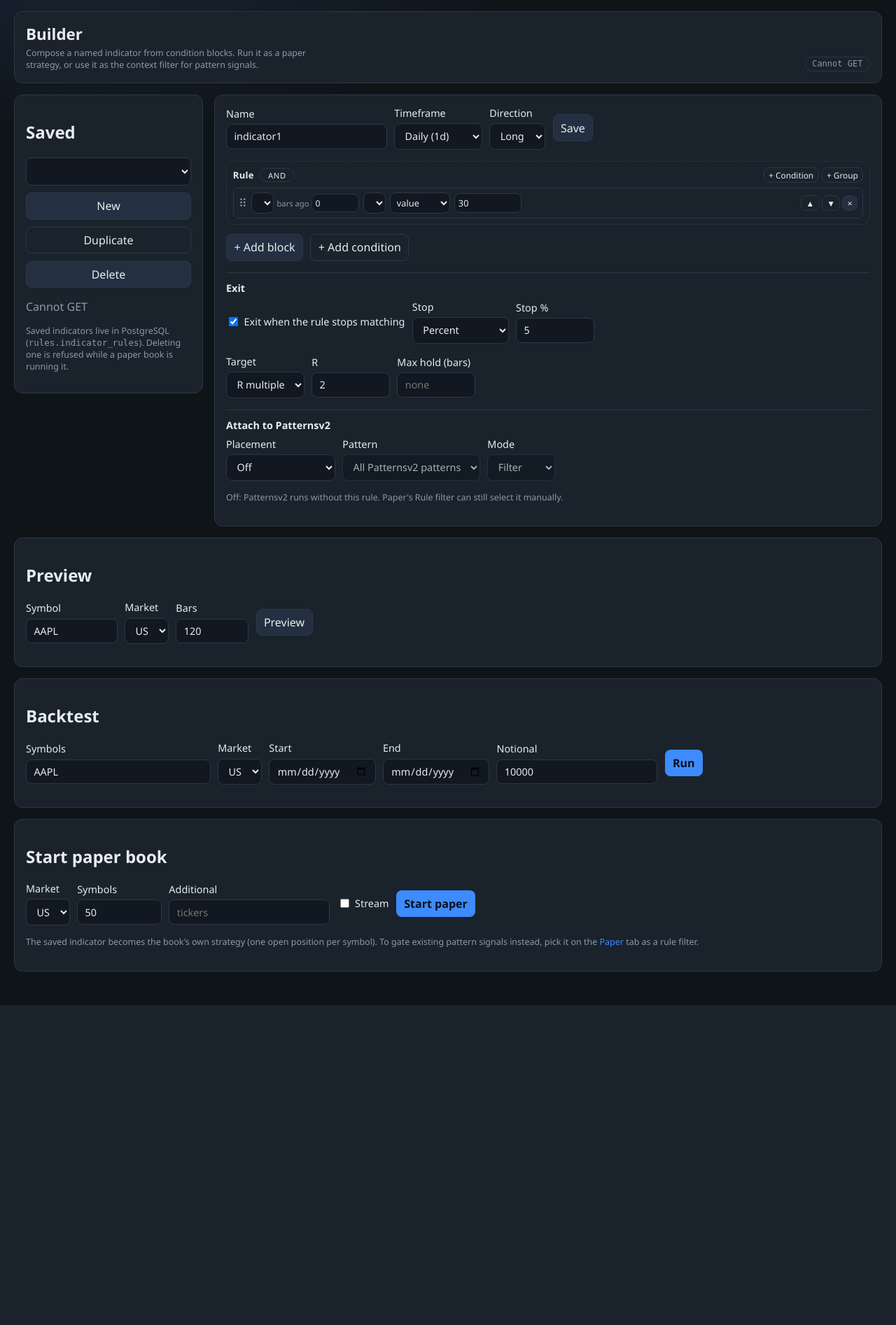
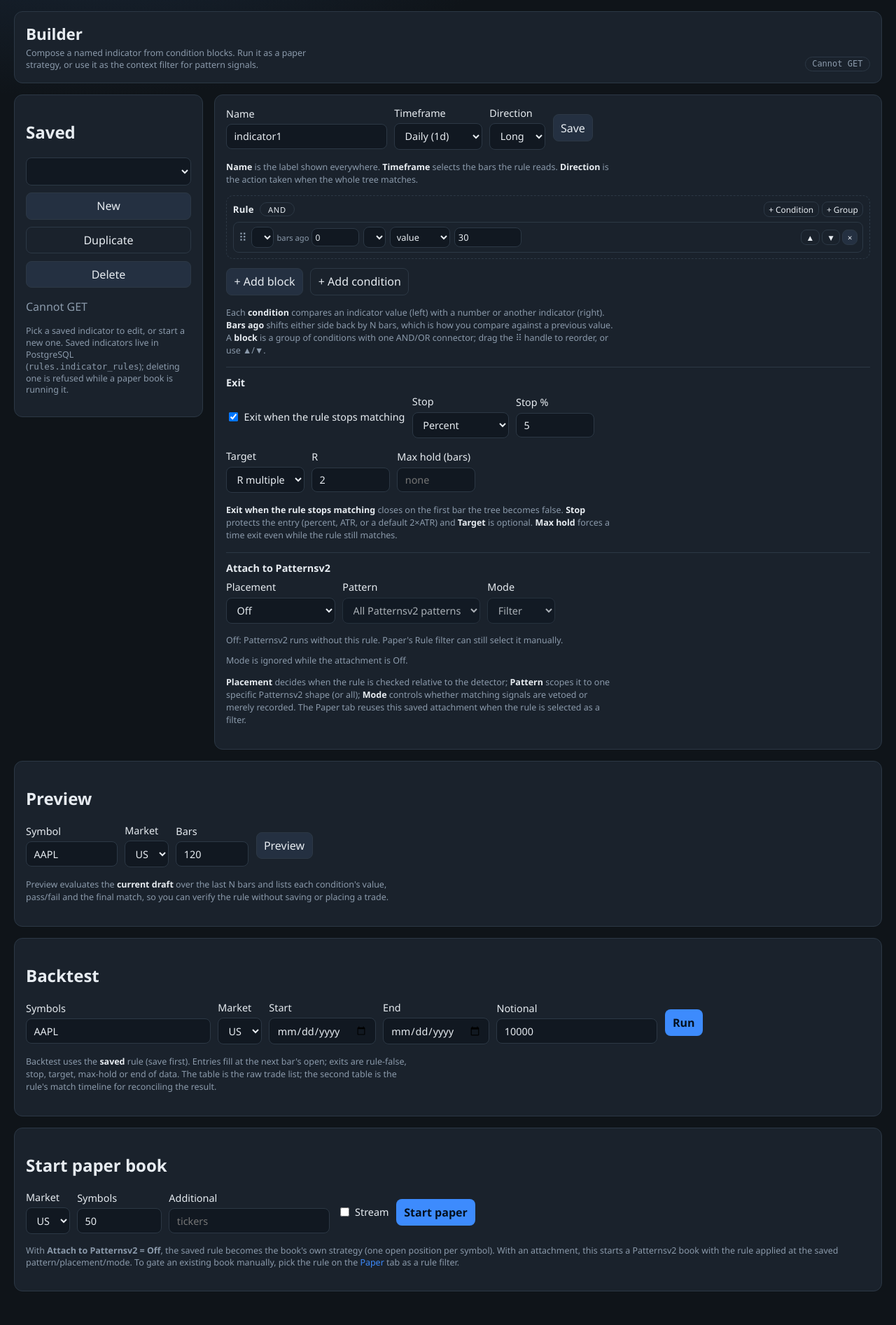
Before and after one commit to edos4/trading, a Python web app: template web/templates/builder.html in a window 1280 px wide. Shown: the whole page at 70% size. Before the commit the page ends 1436 px from the top, so only its background shows below. Run offline with Jinja, Linux system fonts and the light colour scheme; the template is opened without the code that fills it, so the values that code supplies are empty.

Commit message:
feat(web): describe Builder fields inline
Add section help and per-field tooltips across the Builder. The
Patternsv2 attachment now explains Pattern, Placement and Mode in place,
including what Filter and Shadow do and why Before always uses Filter.

```diff
--- a/web/static/app.css
+++ b/web/static/app.css
@@ -998,6 +998,8 @@ img, video, canvas, pre, table { max-width: 100%; }
 .builder-exit h3 { margin: 0 0 0.5rem; font-size: 0.9rem; }
 .builder-attach { border-top: 1px solid var(--border); margin-top: 0.9rem; padding-top: 0.75rem; }
 .builder-attach h3 { margin: 0 0 0.5rem; font-size: 0.9rem; }
+.builder-help { margin: 0.35rem 0 0.65rem; max-width: 78ch; line-height: 1.45; }
+.builder-help strong { color: var(--text); }
 @media (max-width: 900px) {
   .builder-grid { grid-template-columns: 1fr; }
   .builder-saved { position: static; }
--- a/web/static/builder.js
+++ b/web/static/builder.js
@@ -180,11 +180,13 @@
     const actions = el("span", "builder-group-actions");
     const addCondition = el("button", "btn ghost", "+ Condition");
     addCondition.type = "button";
+    addCondition.title = "Add another condition to this block.";
     addCondition.addEventListener("click", () => addConditionTo(group));
     actions.appendChild(addCondition);
     if (depth < MAX_DEPTH - 1) {
       const addGroup = el("button", "btn ghost", "+ Group");
       addGroup.type = "button";
+      addGroup.title = "Add a nested group with its own AND/OR connector.";
       addGroup.addEventListener("click", () => addGroupTo(group));
       actions.appendChild(addGroup);
     }
@@ -231,6 +233,7 @@
     const entry = entryOf(operand.id) || state.catalog[0];
 
     const select = el("select", "builder-indicator");
+    select.title = "Indicator (and output) whose value is compared on the left side.";
     const groups = {};
     state.catalog.forEach((item) => {
       if (!groups[item.group]) {
@@ -272,6 +275,7 @@
         input.max = param.max;
         input.step = param.kind === "int" ? "1" : "0.1";
         input.value = operand.params[param.name] != null ? operand.params[param.name] : param.default;
+        input.title = `${param.label} for ${entry ? entry.label : operand.id}`;
         input.addEventListener("input", () => {
           operand.params[param.name] = Number(input.value);
           summary.textContent = chipText();
@@ -286,6 +290,7 @@
     if (entry && entry.outputs && entry.outputs.length > 1) {
       const wrap = el("label", "builder-param", "output");
       const out = el("select");
+      out.title = "Which output of this indicator to compare.";
       entry.outputs.forEach((name) => {
         const option = el("option", null, name);
         option.value = name;
@@ -307,6 +312,7 @@
     shiftInput.max = "500";
     shiftInput.step = "1";
     shiftInput.value = operand.offset || 0;
+    shiftInput.title = "Compare this value N bars ago (0 = current bar).";
     shiftInput.addEventListener("input", () => {
       operand.offset = Math.max(0, Number(shiftInput.value) || 0);
       markDirty(true);
@@ -326,6 +332,7 @@
     row.appendChild(renderOperand(condition.left));
 
     const operators = el("select", "builder-operator");
+    operators.title = "Comparison: >, >=, <, <=, =, !=, or a crossing event.";
     state.operators.forEach((operator) => {
       const option = el("option", null, operator.label);
       option.value = operator.id;
@@ -339,6 +346,7 @@
     row.appendChild(operators);
 
     const mode = el("select", "builder-right-mode");
+    mode.title = "Compare the left side with a fixed number or another indicator.";
     [["value", "value"], ["indicator", "indicator"]].forEach(([value, label]) => {
       const option = el("option", null, label);
       option.value = value;
@@ -362,6 +370,7 @@
       const input = el("input", "builder-value");
       input.type = "number";
       input.step = "any";
+      input.title = "Fixed number the left side is compared with.";
       input.value = condition.right.value != null ? condition.right.value : 0;
       input.addEventListener("input", () => {
         condition.right.value = Number(input.value);
@@ -527,11 +536,31 @@
     const target = pattern.value === "all"
       ? "Patternsv2"
       : (pattern.selectedOptions[0] ? pattern.selectedOptions[0].textContent : pattern.value);
+    const allPatterns = pattern.value === "all";
     $("builder-attach-hint").textContent = position === "before"
-      ? `Before: ${target} detection is skipped on bars where this rule is false. Filter mode only.`
+      ? (allPatterns
+        ? "Before: Patternsv2 detection is skipped on bars where this rule is false. Filter mode only."
+        : `Before: ${target} signals are dropped on bars where this rule is false; other patterns still run. Filter mode only.`)
       : position === "after"
-        ? `After: ${target} detects first; this rule then filters or shadows its signals.`
+        ? (allPatterns
+          ? "After: every Patternsv2 pattern detects first; this rule then filters or shadows their signals."
+          : `After: ${target} detects first; this rule then filters or shadows its signals.`)
         : "Off: Patternsv2 runs without this rule. Paper's Rule filter can still select it manually.";
+    const modeHint = $("builder-attach-mode-hint");
+    if (modeHint) {
+      if (position === "off") {
+        modeHint.textContent = "Mode is ignored while the attachment is Off.";
+      } else if (before) {
+        modeHint.textContent =
+          "Before placement always uses Filter; there is no signal to shadow yet.";
+      } else if (mode.value === "filter") {
+        modeHint.textContent =
+          "Filter: reject the selected pattern's signals while this rule is false.";
+      } else {
+        modeHint.textContent =
+          "Shadow: never block; record rule_evidence on each signal so you can compare.";
+      }
+    }
   }
 
   function bindExitControls() {
@@ -601,6 +630,7 @@
     });
     $("builder-attach-mode").addEventListener("change", () => {
       state.rule.attachments.patternsv2.mode = $("builder-attach-mode").value;
+      updateAttachmentVisibility();
       markDirty(true);
     });
   }
--- a/web/templates/builder.html
+++ b/web/templates/builder.html
@@ -22,96 +22,160 @@
   <section class="panel builder-saved">
     <h2>Saved</h2>
     <div class="toolbar builder-saved-tools">
-      <select id="builder-saved" aria-label="Saved indicators"></select>
-      <button type="button" class="btn" id="builder-new">New</button>
-      <button type="button" class="btn ghost" id="builder-duplicate">Duplicate</button>
-      <button type="button" class="btn danger" id="builder-delete">Delete</button>
+      <select id="builder-saved" aria-label="Saved indicators"
+              title="Choose a saved indicator to edit."></select>
+      <button type="button" class="btn" id="builder-new"
+              title="Start a new blank indicator (asks before discarding unsaved changes).">New</button>
+      <button type="button" class="btn ghost" id="builder-duplicate"
+              title="Copy the current rule under a new name; save it to keep.">Duplicate</button>
+      <button type="button" class="btn danger" id="builder-delete"
+              title="Delete the selected saved indicator. Refused while a paper book is using it.">Delete</button>
     </div>
     <p id="builder-list-status" class="status"></p>
     <p class="muted small">
-      Saved indicators live in PostgreSQL (<code>rules.indicator_rules</code>).
-      Deleting one is refused while a paper book is running it.
+      Pick a saved indicator to edit, or start a new one. Saved indicators live
+      in PostgreSQL (<code>rules.indicator_rules</code>); deleting one is refused
+      while a paper book is running it.
     </p>
   </section>
 
   <section class="panel builder-editor">
     <div class="toolbar builder-head">
-      <label>Name <input id="builder-name" type="text" maxlength="80" placeholder="indicator1" /></label>
+      <label>Name
+        <input id="builder-name" type="text" maxlength="80" placeholder="indicator1"
+               title="The name used in the saved list, Paper rule selects and logs. Must be unique." />
+      </label>
       <label>Timeframe
-        <select id="builder-timeframe">
+        <select id="builder-timeframe"
+                title="Bars the rule evaluates. A 1d rule is not applied to weekly bars.">
           <option value="1d">Daily (1d)</option>
           <option value="1W">Weekly (1W)</option>
         </select>
       </label>
       <label>Direction
-        <select id="builder-direction">
+        <select id="builder-direction"
+                title="Action taken when the rule matches: BUY for Long, SELL for Short.">
           <option value="long">Long</option>
           <option value="short">Short</option>
         </select>
       </label>
-      <button type="button" class="btn primary" id="builder-save">Save</button>
+      <button type="button" class="btn primary" id="builder-save"
+              title="Validate and save this rule (Ctrl/Cmd is not required; click Save).">Save</button>
     </div>
+    <p class="builder-help muted small">
+      <strong>Name</strong> is the label shown everywhere. <strong>Timeframe</strong> selects the
+      bars the rule reads. <strong>Direction</strong> is the action taken when the whole tree
+      matches.
+    </p>
 
     <div id="builder-root" class="builder-canvas" aria-label="Condition tree"></div>
     <div class="toolbar builder-add">
-      <button type="button" class="btn" id="builder-add-block">+ Add block</button>
-      <button type="button" class="btn ghost" id="builder-add-condition">+ Add condition</button>
+      <button type="button" class="btn" id="builder-add-block"
+              title="Add a group of conditions. Groups can be nested and combined with AND/OR.">+ Add block</button>
+      <button type="button" class="btn ghost" id="builder-add-condition"
+              title="Add one comparison to the root group.">+ Add condition</button>
     </div>
+    <p class="builder-help muted small">
+      Each <strong>condition</strong> compares an indicator value (left) with a number or another
+      indicator (right). <strong>Bars ago</strong> shifts either side back by N bars, which is how
+      you compare against a previous value. A <strong>block</strong> is a group of conditions with
+      one AND/OR connector; drag the ⠿ handle to reorder, or use ▲/▼.
+    </p>
 
     <div class="builder-exit">
       <h3>Exit</h3>
       <div class="toolbar">
-        <label class="check"><input type="checkbox" id="builder-on-false" checked /> Exit when the rule stops matching</label>
+        <label class="check" title="Close the position on the first bar where the rule no longer matches.">
+          <input type="checkbox" id="builder-on-false" checked /> Exit when the rule stops matching
+        </label>
         <label>Stop
-          <select id="builder-stop-kind">
+          <select id="builder-stop-kind"
+                  title="Protective stop: percent below entry, ATR multiple, or a default 2×ATR.">
             <option value="percent">Percent</option>
             <option value="atr">ATR</option>
             <option value="none">Default 2×ATR</option>
           </select>
         </label>
-        <label>Stop % <input id="builder-stop-percent" type="number" min="0.1" max="50" step="0.1" value="5" /></label>
-        <label>ATR mult <input id="builder-stop-atr-mult" type="number" min="0.1" max="20" step="0.1" value="2" /></label>
-        <label>ATR period <input id="builder-stop-atr-period" type="number" min="2" max="200" step="1" value="14" /></label>
+        <label>Stop %
+          <input id="builder-stop-percent" type="number" min="0.1" max="50" step="0.1" value="5"
+                 title="Percent distance from the entry price." />
+        </label>
+        <label>ATR mult
+          <input id="builder-stop-atr-mult" type="number" min="0.1" max="20" step="0.1" value="2"
+                 title="Stop distance in ATR multiples (ATR period below)." />
+        </label>
+        <label>ATR period
+          <input id="builder-stop-atr-period" type="number" min="2" max="200" step="1" value="14"
+                 title="Wilder/EMA-smoothed ATR lookback used for the stop." />
+        </label>
       </div>
       <div class="toolbar">
         <label>Target
-          <select id="builder-target-kind">
+          <select id="builder-target-kind"
+                  title="Take-profit: R multiple, fixed percent, or none (hold until the rule/stop).">
             <option value="r_multiple">R multiple</option>
             <option value="percent">Percent</option>
             <option value="none">None</option>
           </select>
         </label>
-        <label>R <input id="builder-target-r" type="number" min="0.1" max="50" step="0.1" value="2" /></label>
-        <label>Target % <input id="builder-target-percent" type="number" min="0.1" max="200" step="0.1" value="10" /></label>
-        <label>Max hold (bars) <input id="builder-max-hold" type="number" min="1" max="1000" step="1" placeholder="none" /></label>
+        <label>R
+          <input id="builder-target-r" type="number" min="0.1" max="50" step="0.1" value="2"
+                 title="Target distance as a multiple of the initial risk (entry minus stop)." />
+        </label>
+        <label>Target %
+          <input id="builder-target-percent" type="number" min="0.1" max="200" step="0.1" value="10"
+                 title="Target distance as a percent above/below entry." />
+        </label>
+        <label>Max hold (bars)
+          <input id="builder-max-hold" type="number" min="1" max="1000" step="1" placeholder="none"
+                 title="Force an exit after this many bars. Blank means no time stop." />
+        </label>
       </div>
+      <p class="builder-help muted small">
+        <strong>Exit when the rule stops matching</strong> closes on the first bar the tree becomes
+        false. <strong>Stop</strong> protects the entry (percent, ATR, or a default 2×ATR) and
+        <strong>Target</strong> is optional. <strong>Max hold</strong> forces a time exit even while
+        the rule still matches.
+      </p>
     </div>
 
     <div class="builder-attach">
       <h3>Attach to Patternsv2</h3>
       <div class="toolbar">
         <label>Placement
-          <select id="builder-attach-position">
+          <select id="builder-attach-position"
+                  title="Off: no attachment. Before: evaluate the rule before Patternsv2. After: detect first, then apply the rule.">
             <option value="off">Off</option>
             <option value="before">Before detection</option>
             <option value="after">After detection</option>
           </select>
         </label>
         <label>Pattern
-          <select id="builder-attach-pattern">
+          <select id="builder-attach-pattern"
+                  title="Which Patternsv2 detector this rule applies to, or all of them.">
             <option value="all">All Patternsv2 patterns</option>
           </select>
         </label>
         <label>Mode
-          <select id="builder-attach-mode">
+          <select id="builder-attach-mode"
+                  title="Filter rejects the selected pattern's signals while the rule is false. Shadow never blocks; it records rule_evidence for inspection.">
             <option value="filter">Filter</option>
             <option value="shadow">Shadow</option>
           </select>
         </label>
       </div>
       <p class="muted small" id="builder-attach-hint">
-        Before: evaluate this rule first and skip Patternsv2 detection when it fails.
-        After: let Patternsv2 detect, then veto its signals when the rule fails.
+        Choose Off, Before or After, then pick one Patternsv2 pattern (or All).
+      </p>
+      <p class="muted small" id="builder-attach-mode-hint">
+        <strong>Filter</strong> rejects signals while this rule is false.
+        <strong>Shadow</strong> never blocks; it records the rule evidence on each signal.
+      </p>
+      <p class="builder-help muted small">
+        <strong>Placement</strong> decides when the rule is checked relative to the detector;
+        <strong>Pattern</strong> scopes it to one specific Patternsv2 shape (or all);
+        <strong>Mode</strong> controls whether matching signals are vetoed or merely recorded.
+        The Paper tab reuses this saved attachment when the rule is selected as a filter.
       </p>
     </div>
 
@@ -122,13 +186,27 @@
 <section class="panel">
   <h2>Preview</h2>
   <div class="toolbar">
-    <label>Symbol <input id="builder-preview-symbol" type="text" value="AAPL" size="8" /></label>
+    <label>Symbol
+      <input id="builder-preview-symbol" type="text" value="AAPL" size="8"
+             title="Ticker to evaluate the draft rule against." />
+    </label>
     <label>Market
-      <select id="builder-preview-market"><option value="us">US</option><option value="ph">PH</option></select>
+      <select id="builder-preview-market" title="US or PH market history and session timezone.">
+        <option value="us">US</option><option value="ph">PH</option>
+      </select>
     </label>
-    <label>Bars <input id="builder-preview-bars" type="number" min="10" max="500" step="10" value="120" /></label>
-    <button type="button" class="btn" id="builder-preview">Preview</button>
+    <label>Bars
+      <input id="builder-preview-bars" type="number" min="10" max="500" step="10" value="120"
+             title="How many recent bars to show (10–500)." />
+    </label>
+    <button type="button" class="btn" id="builder-preview"
+            title="Evaluate the current draft (no save required) and show every condition's value.">Preview</button>
   </div>
+  <p class="builder-help muted small">
+    Preview evaluates the <strong>current draft</strong> over the last N bars and lists each
+    condition's value, pass/fail and the final match, so you can verify the rule without saving or
+    placing a trade.
+  </p>
   <p id="builder-preview-status" class="status"></p>
   <div class="table-wrap tall" id="builder-preview-wrap" hidden>
     <table class="blotter" id="builder-preview-table">
@@ -141,15 +219,33 @@
 <section class="panel">
   <h2>Backtest</h2>
   <div class="toolbar">
-    <label>Symbols <input id="builder-bt-symbols" type="text" value="AAPL" size="24" placeholder="AAPL, NVDA" /></label>
+    <label>Symbols
+      <input id="builder-bt-symbols" type="text" value="AAPL" size="24" placeholder="AAPL, NVDA"
+             title="Comma-separated tickers; spaces are ignored." />
+    </label>
     <label>Market
-      <select id="builder-bt-market"><option value="us">US</option><option value="ph">PH</option></select>
+      <select id="builder-bt-market" title="Market profile used for costs, lot size and long-only rules.">
+        <option value="us">US</option><option value="ph">PH</option>
+      </select>
     </label>
-    <label>Start <input id="builder-bt-start" type="date" /></label>
-    <label>End <input id="builder-bt-end" type="date" /></label>
-    <label>Notional <input id="builder-bt-notional" type="number" min="100" step="100" value="10000" /></label>
-    <button type="button" class="btn primary" id="builder-bt-run">Run</button>
+    <label>Start
+      <input id="builder-bt-start" type="date" title="First session to trade (leave blank for all history)." />
+    </label>
+    <label>End
+      <input id="builder-bt-end" type="date" title="Last session to trade (open positions close at this bar)." />
+    </label>
+    <label>Notional
+      <input id="builder-bt-notional" type="number" min="100" step="100" value="10000"
+             title="Fixed dollars per trade (fractional shares)." />
+    </label>
+    <button type="button" class="btn primary" id="builder-bt-run"
+            title="Replay the saved rule with next-open entries, stop/target/rule-false exits.">Run</button>
   </div>
+  <p class="builder-help muted small">
+    Backtest uses the <strong>saved</strong> rule (save first). Entries fill at the next bar's open;
+    exits are rule-false, stop, target, max-hold or end of data. The table is the raw trade list;
+    the second table is the rule's match timeline for reconciling the result.
+  </p>
   <p id="builder-bt-status" class="status"></p>
   <p id="builder-bt-summary" class="muted small"></p>
   <div class="table-wrap tall" id="builder-bt-wrap" hidden>
@@ -170,17 +266,29 @@
   <h2>Start paper book</h2>
   <div class="toolbar">
     <label>Market
-      <select id="builder-paper-market"><option value="us">US</option><option value="ph">PH</option></select>
+      <select id="builder-paper-market" title="Which paper book to start (US or PH).">
+        <option value="us">US</option><option value="ph">PH</option>
+      </select>
     </label>
-    <label>Symbols <input id="builder-paper-n" type="number" min="5" max="20000" step="5" value="50" /></label>
-    <label>Additional <input id="builder-paper-extra" type="text" placeholder="tickers" /></label>
-    <label class="check"><input id="builder-paper-stream" type="checkbox" /> Stream</label>
-    <button type="button" class="btn primary" id="builder-paper-start">Start paper</button>
+    <label>Symbols
+      <input id="builder-paper-n" type="number" min="5" max="20000" step="5" value="50"
+             title="How many screener symbols to scan." />
+    </label>
+    <label>Additional
+      <input id="builder-paper-extra" type="text" placeholder="tickers"
+             title="Extra tickers beyond the screener list." />
+    </label>
+    <label class="check" title="Replay stored daily bars instead of waiting for live sessions.">
+      <input id="builder-paper-stream" type="checkbox" /> Stream
+    </label>
+    <button type="button" class="btn primary" id="builder-paper-start"
+            title="Start the book using this saved rule or its Patternsv2 attachment.">Start paper</button>
   </div>
   <p class="muted small">
-    The saved indicator becomes the book's own strategy (one open position per
-    symbol). To gate existing pattern signals instead, pick it on the
-    <a href="/paper">Paper</a> tab as a rule filter.
+    With <strong>Attach to Patternsv2 = Off</strong>, the saved rule becomes the book's own
+    strategy (one open position per symbol). With an attachment, this starts a Patternsv2 book
+    with the rule applied at the saved pattern/placement/mode. To gate an existing book manually,
+    pick the rule on the <a href="/paper">Paper</a> tab as a rule filter.
   </p>
   <p id="builder-paper-status" class="status"></p>
 </section>
```
